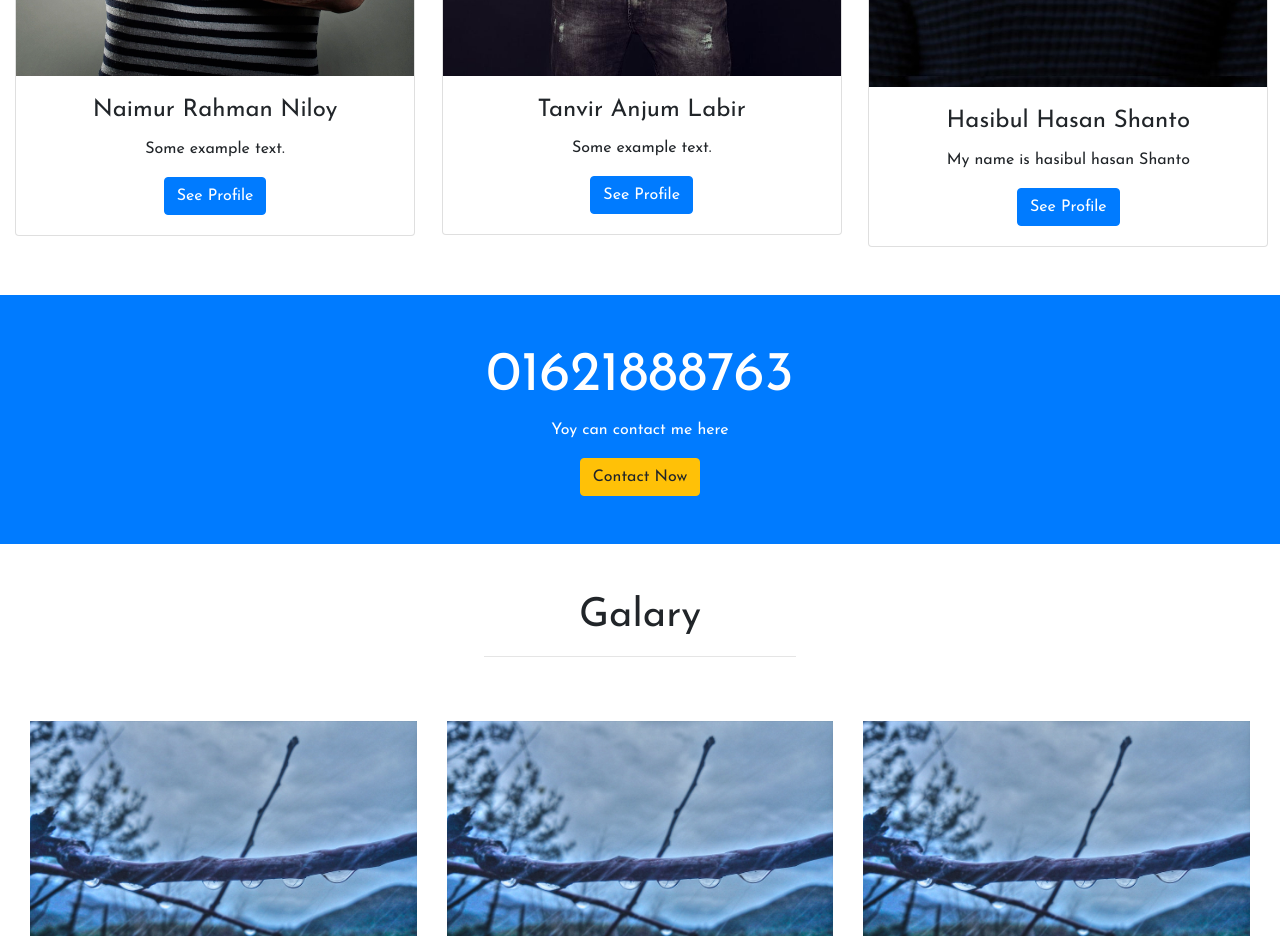
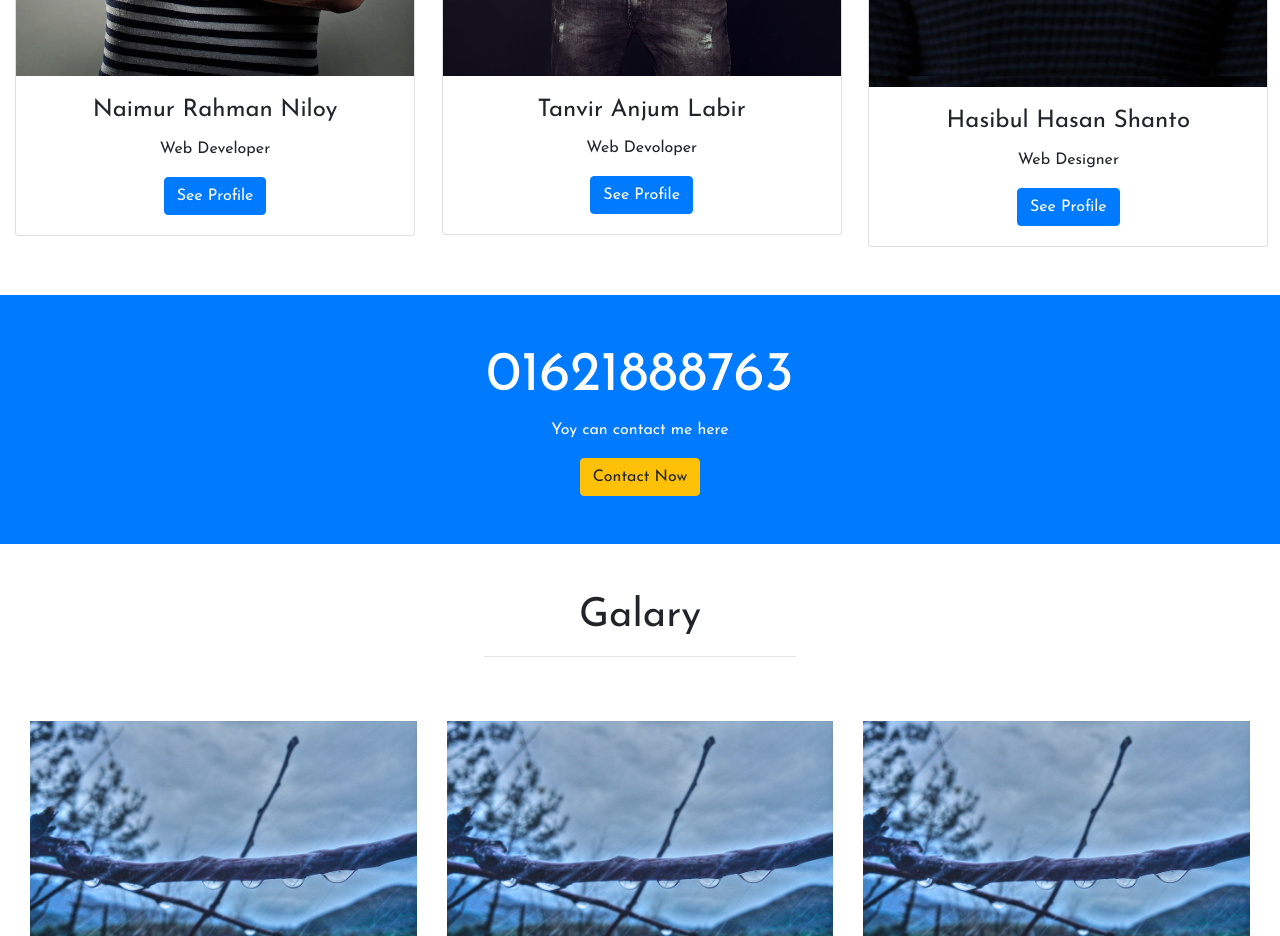
Before and after one commit to naimurrahmanniloy/boostrap, a plain HTML site: page index.html in a window 1280 px wide. Shown: the part 1780-2716 px from the top of the page. Drawn offline with nearby package versions, Linux system fonts and the light colour scheme.

Commit message:
new decoration

```diff
--- a/index.html
+++ b/index.html
@@ -142,7 +142,7 @@
                         <img class="card-img-top" src="img/m1.jpeg" alt="Card image">
                         <div class="card-body">
                             <h4 class="card-title">Naimur Rahman Niloy</h4>
-                            <p class="card-text">Some example text.</p>
+                            <p class="card-text">Web Developer</p>
                             <a href="#" class="btn btn-primary">See Profile</a>
                         </div>
                     </div>
@@ -153,7 +153,7 @@
                         <img class="card-img-top" src="img/m2.jpg" alt="Card image">
                         <div class="card-body">
                             <h4 class="card-title">Tanvir Anjum Labir</h4>
-                            <p class="card-text">Some example text.</p>
+                            <p class="card-text">Web Devoloper </p>
                             <a href="#" class="btn btn-primary">See Profile</a>
                         </div>
                     </div>
@@ -164,7 +164,7 @@
                         <img class="card-img-top" src="img/m3.jpg" alt="Card image">
                         <div class="card-body">
                             <h4 class="card-title">Hasibul Hasan Shanto</h4>
-                            <p class="card-text">My name is hasibul hasan Shanto</p>
+                            <p class="card-text">Web Designer</p>
                             <a href="#" class="btn btn-primary">See Profile</a>
                         </div>
                     </div>
```
